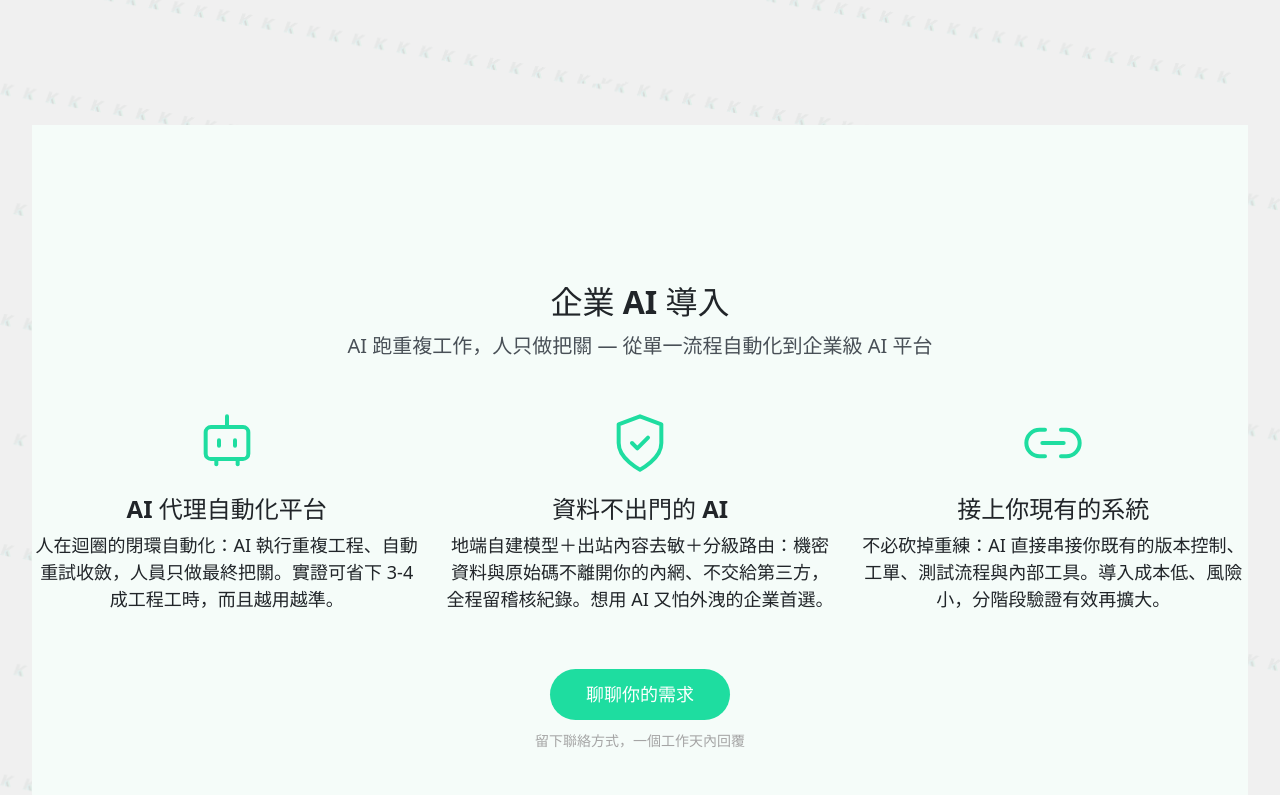
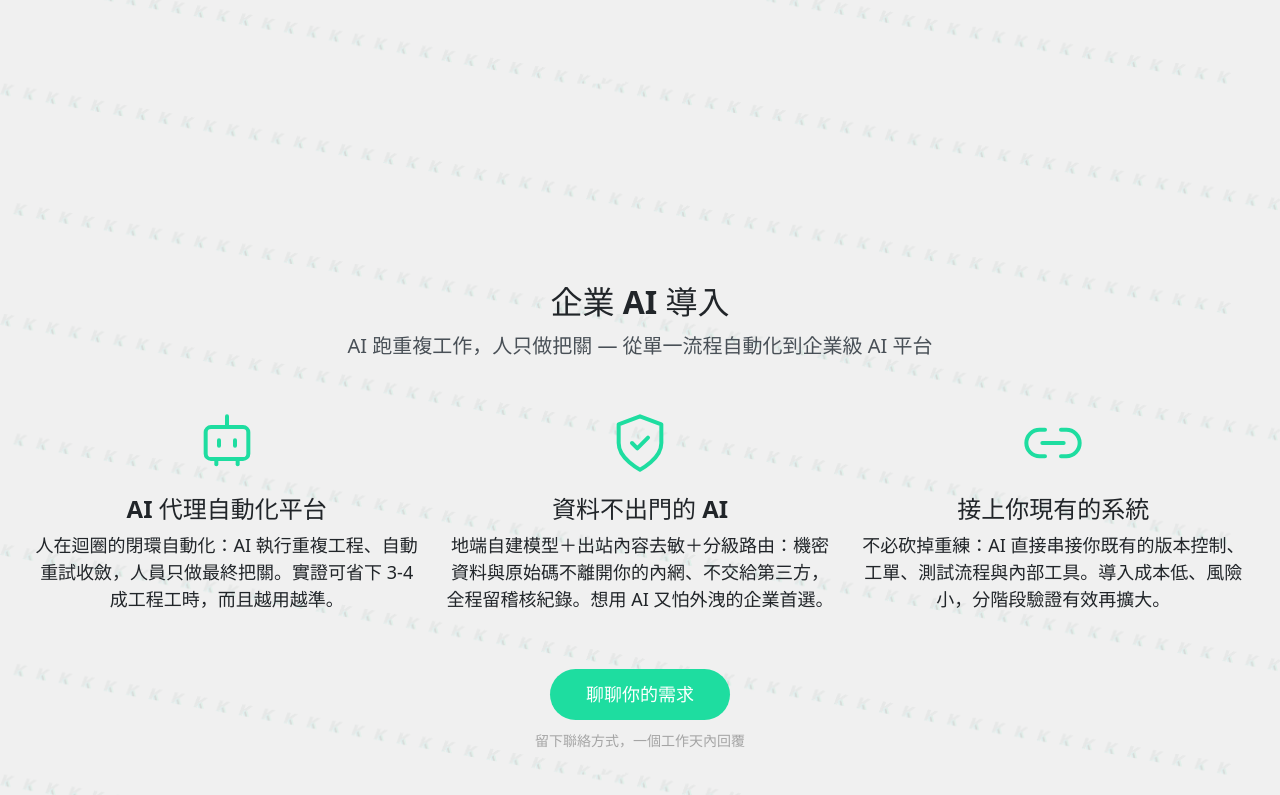
Before and after one commit to eric033014/ms300k_website, a React (Vite) app: page / in a window 1280 px wide. Shown: the part 707-1502 px from the top of the page. Built offline with nearby package versions, Linux system fonts and the light colour scheme.

Commit message:
AI section: remove tinted background to match site style

```diff
--- a/src/components/AIService.jsx
+++ b/src/components/AIService.jsx
@@ -39,14 +39,7 @@ const valueItems = [
 
 const AIService = () => {
   return (
-    <div
-      className="section"
-      style={{
-        display: 'flex',
-        alignItems: 'center',
-        backgroundColor: '#F5FCF9',
-      }}
-    >
+    <div className="section" style={{ display: 'flex', alignItems: 'center' }}>
       <div className="service-container" style={{ width: '100%' }}>
         <div style={{ textAlign: 'center', marginBottom: '40px', padding: '0 20px' }}>
           <h2 style={{ fontWeight: 'bold' }}>企業 AI 導入</h2>
```
